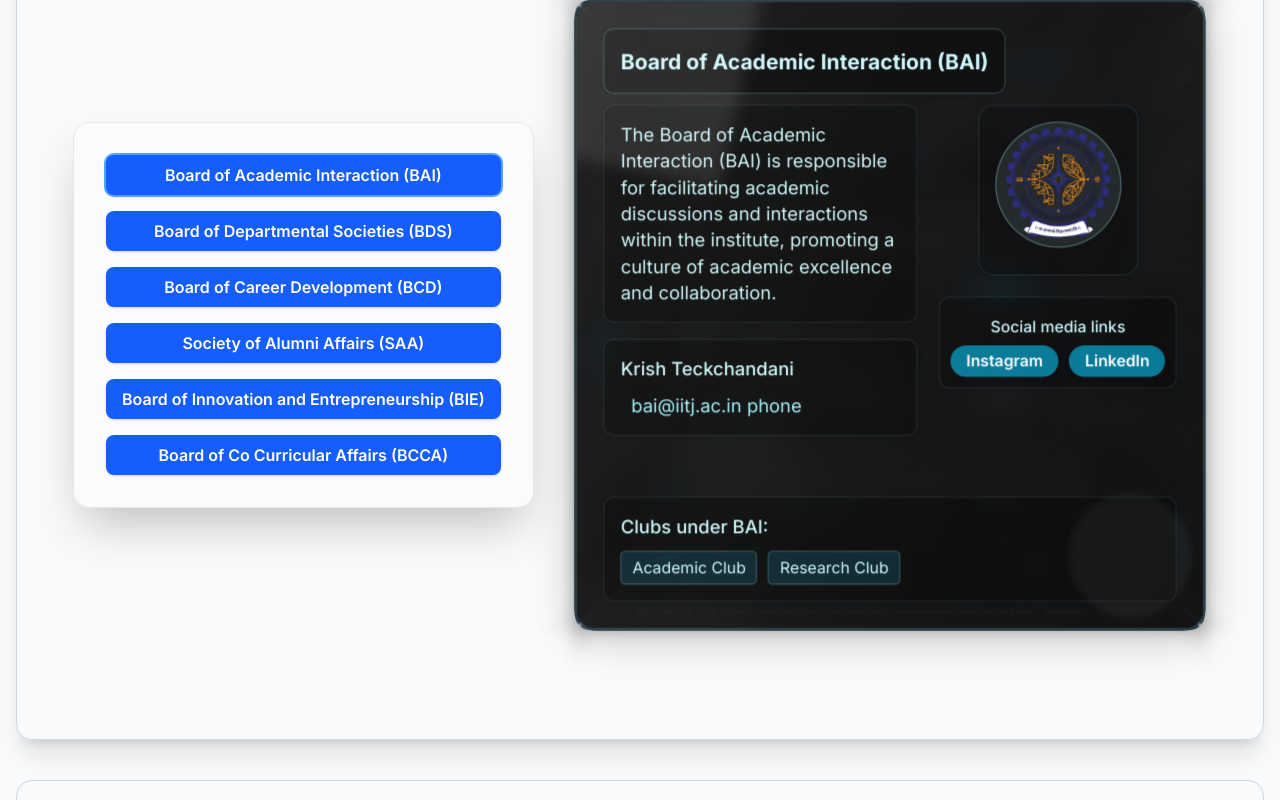
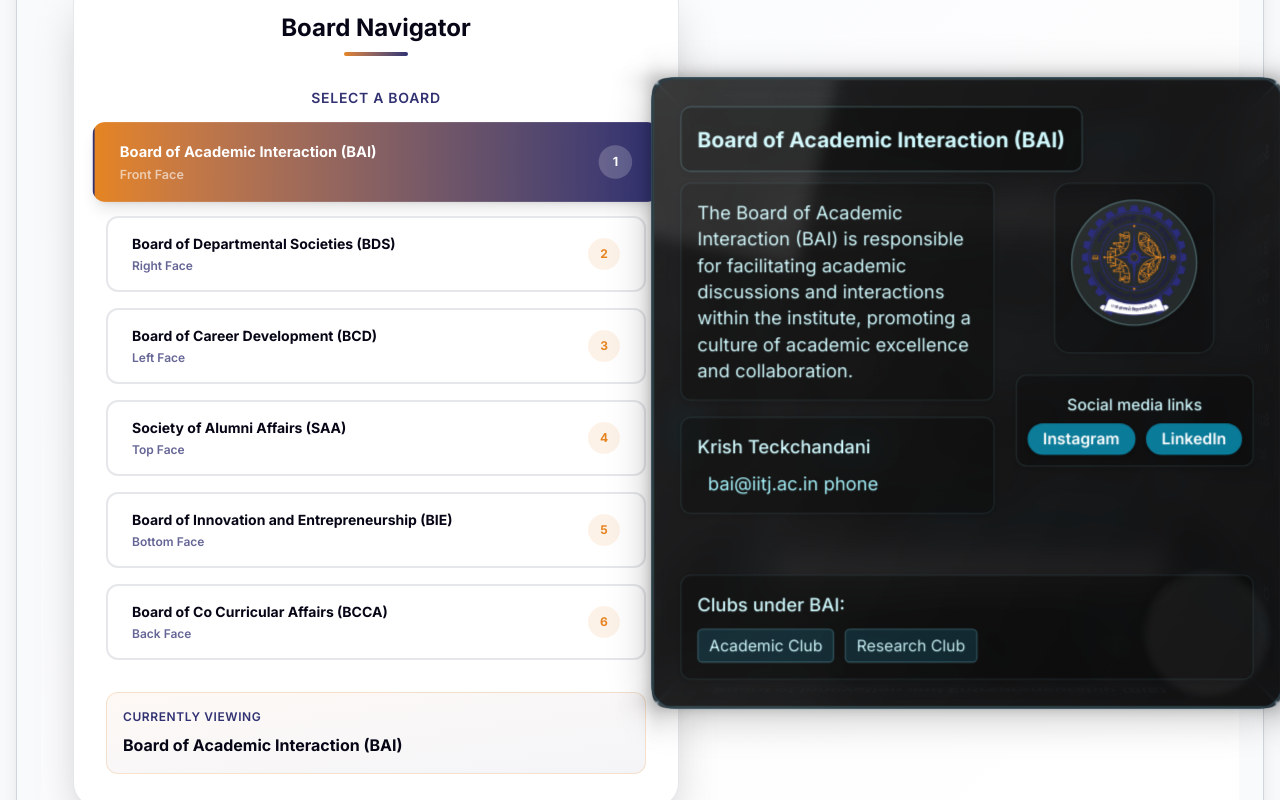
Before and after one commit to DeveloperAmrit/iitjsenateportal, a Next.js app: page /societies in a window 1280 px wide. Shown: the part 1800-2600 px from the top of the page. Built offline with nearby package versions, Linux system fonts and the light colour scheme; no server answers; a web font is replaced by a local one.

Commit message:
Completed societies page 	modified:   components/societies/3DCube.tsx 	modified:   app/societies/page.tsx 	modified:   components/societies/3DCube.tsx 	modified:   components/societies/CouncilCard.tsx 	modified:   data/clubs.js 	components/societies/ClubCard.tsx 	data/communities.js

```diff
--- a/components/societies/3DCube.tsx
+++ b/components/societies/3DCube.tsx
@@ -26,12 +26,12 @@ const Cube: React.FC<CubeProps> = ({ faces }) => {
 
   // Button/face mapping
   const faceConfigs = [
-    { idx: 0, rot: { x: 0, y: 0 } },
-    { idx: 1, rot: { x: 0, y: -90 } },
-    { idx: 2, rot: { x: 0, y: 90 } },
-    { idx: 3, rot: { x: -90, y: 0 } },
-    { idx: 4, rot: { x: 90, y: 0 } },
-    { idx: 5, rot: { x: 180, y: 0 } },
+    { idx: 0, rot: { x: 0, y: 0 }, label: "Front" },
+    { idx: 1, rot: { x: 0, y: -90 }, label: "Right" },
+    { idx: 2, rot: { x: 0, y: 90 }, label: "Left" },
+    { idx: 3, rot: { x: -90, y: 0 }, label: "Top" },
+    { idx: 4, rot: { x: 90, y: 0 }, label: "Bottom" },
+    { idx: 5, rot: { x: 180, y: 0 }, label: "Back" },
   ];
 
   const rotateTo = (x: number, y: number, idx: number) => {
@@ -40,29 +40,76 @@ const Cube: React.FC<CubeProps> = ({ faces }) => {
   };
 
   return (
-    <div className="min-h-screen flex items-center gap-x-10 px-8 justify-center text-white py-16">
-      <div className="mx-auto max-w-xl bg-white/10 rounded-2xl shadow-2xl border border-gray-200 flex flex-col md:flex-row items-stretch p-8 gap-8">
-        {/* Buttons on the left */}
-        <div className="flex flex-col justify-center gap-4 min-w-[180px]">
+    <div className="w-full flex items-center justify-center py-16 bg-gradient-to-br from-gray-50 to-white">
+      <div className="flex flex-col lg:flex-row items-center gap-12 max-w-7xl mx-auto px-8">
+
+        {/* Control Panel */}
+        <div className="bg-white rounded-3xl shadow-2xl border border-gray-200 p-8 min-w-[300px]">
+          <div className="text-center mb-8">
+            <h3 className="text-2xl font-bold text-[#060616] mb-2">Board Navigator</h3>
+            <div className="w-16 h-1 bg-gradient-to-r from-[#E58420] to-[#323273] rounded-full mx-auto"></div>
+          </div>
+
+          <div className="space-y-4">
+            <div className="text-sm font-semibold text-[#323273] uppercase tracking-wider mb-4 text-center">
+              Select a Board
+            </div>
             {faceConfigs.map((item, idx) => (
+              faces[item.idx].boardTitle && (
                 <button
                   key={idx}
                   onClick={() => rotateTo(item.rot.x, item.rot.y, item.idx)}
-              className={`bg-blue-600 px-4 py-2 rounded-lg font-semibold shadow hover:bg-blue-800 transition-all duration-200 ${
-                activeFace === item.idx ? "ring-2 ring-blue-400" : ""
-              } ${!faces[item.idx].boardTitle && "hidden"}`}
+                  className={`w-full px-6 py-4 rounded-xl font-semibold text-left transition-all duration-300 border-2 group relative overflow-hidden ${
+                    activeFace === item.idx
+                      ? "bg-gradient-to-r from-[#E58420] to-[#323273] text-white border-transparent shadow-lg transform scale-105"
+                      : "bg-white text-[#060616] border-gray-200 hover:border-[#E58420] hover:shadow-md hover:scale-102"
+                  }`}
                 >
+                  <div className="flex items-center justify-between">
+                    <div>
+                      <div className="font-bold text-sm mb-1">
                         {faces[item.idx].boardTitle}
-
-              <span className='hidden ring-2 ring-blue-400'></span>
-            </button>
-          ))}
+                      </div>
+                      <div className={`text-xs opacity-75 ${
+                        activeFace === item.idx ? "text-white/80" : "text-[#323273]"
+                      }`}>
+                        {item.label} Face
+                      </div>
+                    </div>
+                    <div className={`w-8 h-8 rounded-full flex items-center justify-center text-xs font-bold transition-all duration-300 ${
+                      activeFace === item.idx
+                        ? "bg-white/20 text-white"
+                        : "bg-[#E58420]/10 text-[#E58420] group-hover:bg-[#E58420]/20"
+                    }`}>
+                      {idx + 1}
                     </div>
                   </div>
 
-      {/* Cube on the right */}
+                  {/* Hover effect overlay */}
+                  {activeFace !== item.idx && (
+                    <div className="absolute inset-0 bg-gradient-to-r from-[#E58420]/5 to-[#323273]/5 opacity-0 group-hover:opacity-100 transition-opacity duration-300 rounded-xl"></div>
+                  )}
+                </button>
+              )
+            ))}
+          </div>
+
+          {/* Current board info */}
+          <div className="mt-8 p-4 bg-gradient-to-br from-[#E58420]/5 to-[#323273]/5 rounded-xl border border-[#E58420]/20">
+            <div className="text-xs font-semibold text-[#323273] uppercase tracking-wider mb-2">
+              Currently Viewing
+            </div>
+            <div className="font-bold text-[#060616]">
+              {faces[activeFace].boardTitle}
+            </div>
+          </div>
+        </div>
+
+        {/* 3D Cube */}
         <div className="flex-1 flex items-center justify-center">
-        <div className="cube-container">
+          <div className="relative">
+            {/* Cube container with enhanced styling */}
+            <div className="cube-container relative">
               <div
                 className="cube"
                 style={{
@@ -73,7 +120,9 @@ const Cube: React.FC<CubeProps> = ({ faces }) => {
                   <CubeFace {...faces[0]} />
                 </div>
                 <div className="face back flex items-center justify-center">
+                  <div className="back-content">
                     <CubeFace {...faces[5]} />
+                  </div>
                 </div>
                 <div className="face right flex items-center justify-center">
                   <CubeFace {...faces[1]} />
@@ -89,6 +138,22 @@ const Cube: React.FC<CubeProps> = ({ faces }) => {
                 </div>
               </div>
             </div>
+
+            {/* Subtle shadow beneath cube */}
+            <div className="absolute -bottom-8 left-1/2 transform -translate-x-1/2 w-64 h-8 bg-black/10 rounded-full blur-lg opacity-60"></div>
+          </div>
+        </div>
+
+      </div>
+
+      {/* Instructions */}
+      <div className="absolute bottom-8 left-1/2 transform -translate-x-1/2">
+        <div className="bg-white/90 backdrop-blur-sm rounded-full px-6 py-3 shadow-lg border border-gray-200">
+          <div className="flex items-center gap-2 text-sm text-[#323273]">
+            <div className="w-2 h-2 bg-[#E58420] rounded-full animate-pulse"></div>
+            <span className="font-medium">Click board names to rotate the cube</span>
+          </div>
+        </div>
       </div>
     </div>
   );
```
Lines whose indentation alone changed are shown as unchanged.
